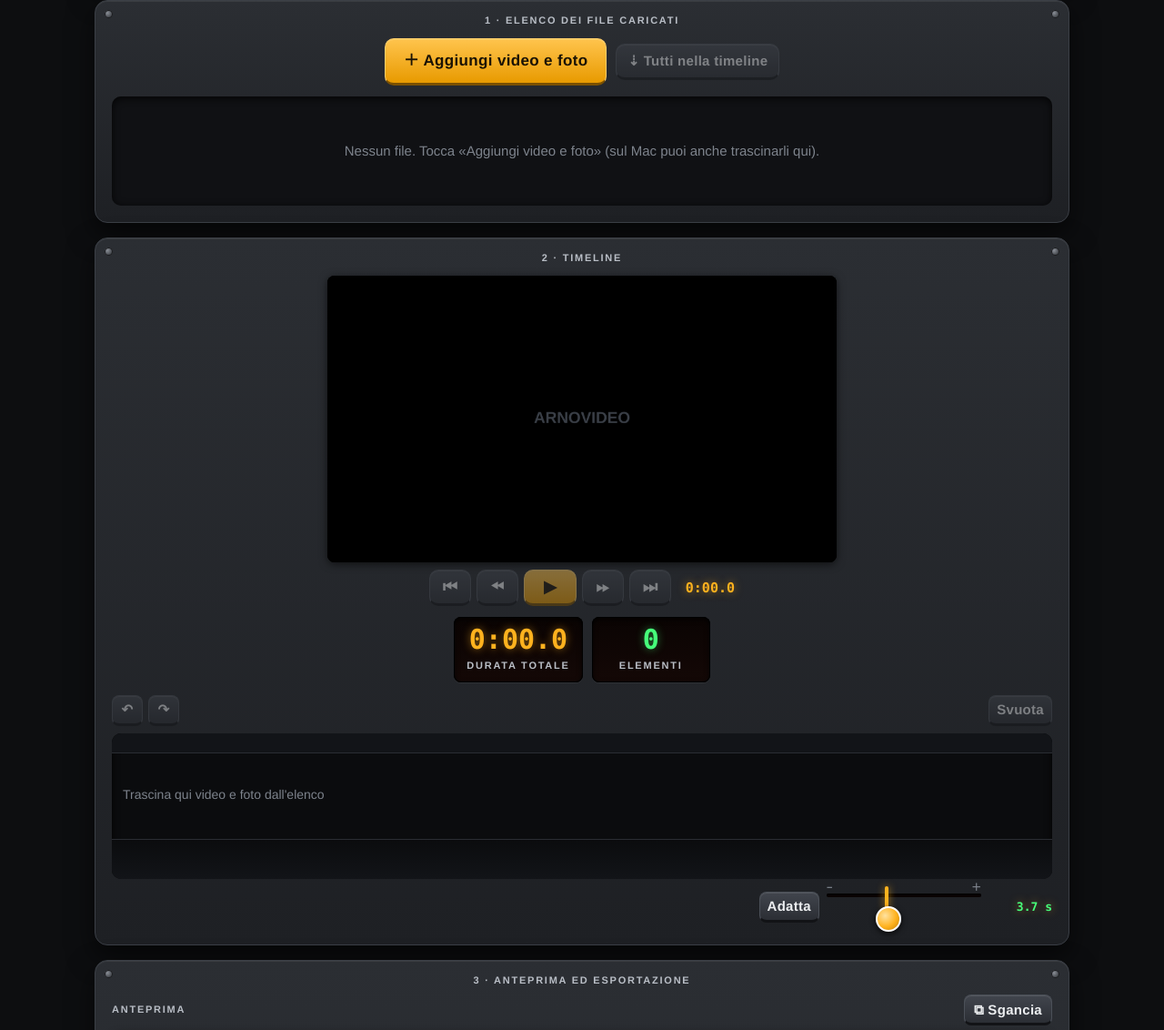
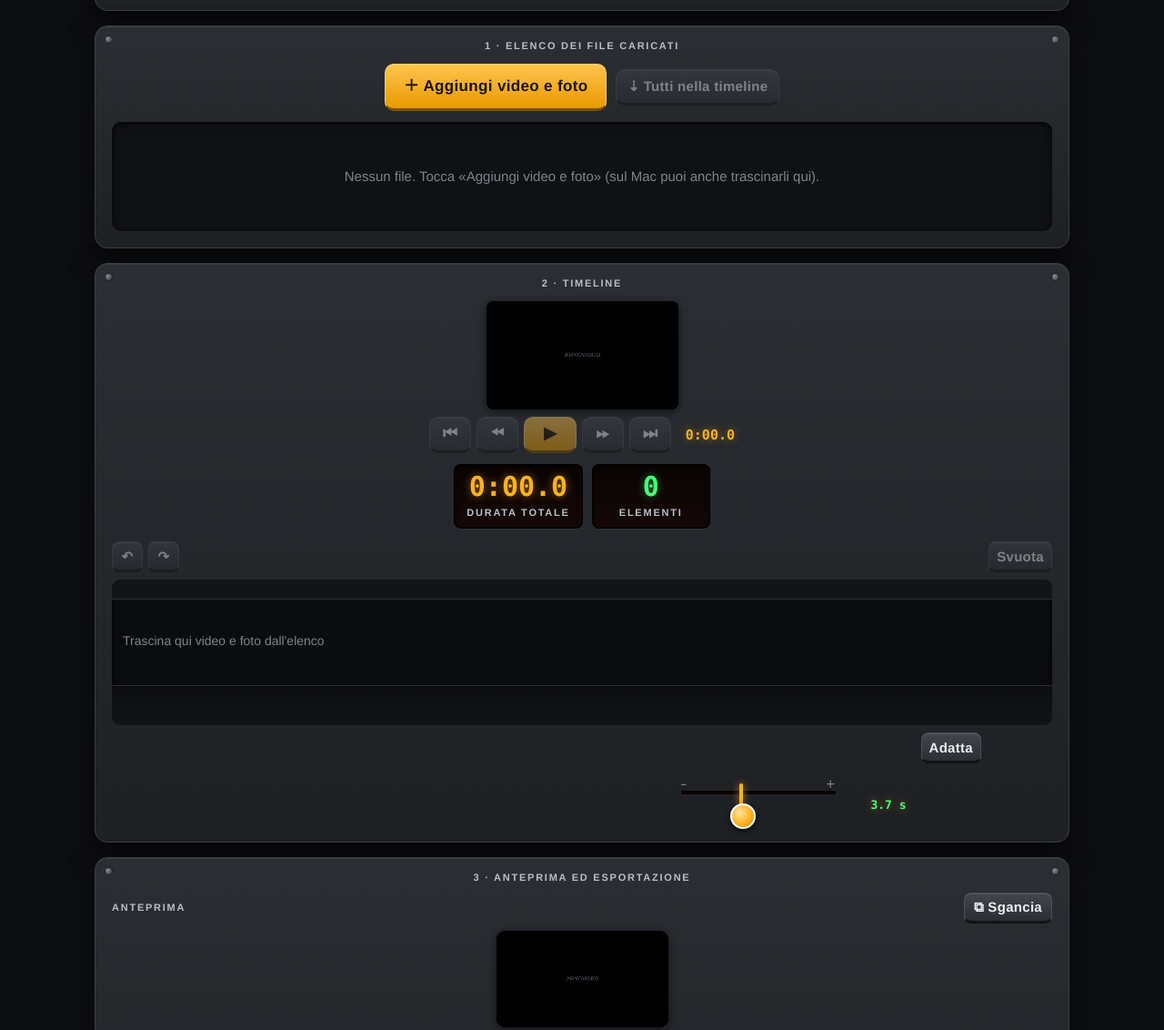
Before and after one commit to maarnone52-oss/Prove, a plain HTML site: page arnovideo/index.html in a window 1280 px wide. Shown: the part 347-1479 px from the top of the page at 91% size. Drawn offline with Linux system fonts and the light colour scheme.

Commit message:
ARNOVIDEO prova: modifiche grafiche da ARNODESIGN (logo su due righe, schermi più piccoli e centrati, Adatta sopra lo zoom)
Co-Authored-By: Claude Opus 5.5 <noreply@anthropic.com>
Claude-Session: https://claude.ai/code/session_017j9rKu6AFE7x1MRohipmCj

```diff
--- a/app.json
+++ b/app.json
@@ -7,7 +7,7 @@
  {
   "cartella": "arnovideo",
   "nome": "ARNOVIDEO",
-  "stato": "Uguale alla definitiva — nessuna modifica in prova"
+  "stato": "1.10.0 + modifiche grafiche in prova (14/11): logo su due righe, schermo timeline e anteprima più piccoli, «Adatta» sopra lo zoom"
  },
  {
   "cartella": "podpro",
--- a/arnovideo/index.html
+++ b/arnovideo/index.html
@@ -242,6 +242,21 @@ body.showhelp .help:not([hidden]){display:block!important}
  background:radial-gradient(circle at 35% 35%,#ffe2a0,#ffb21e 55%,#c47f00);border:2px solid #fff;box-shadow:0 2px 6px rgba(0,0,0,.8)}
 #zslider.drag #zthumb::after{transform:scale(1.15)}
 #zLbl{min-width:70px}
+
+/* === PROVA 14/11/2026: modifiche fatte in ARNODESIGN === */
+/* logo: ARNO sopra, VIDEO sotto e spostato a destra */
+.wordmark .a,.wordmark .b{display:block;text-align:left}
+.wordmark .b{margin-left:86px;margin-top:-12px}
+/* schermo della timeline più piccolo e centrato */
+#mirrorBox{max-width:211px}
+/* anteprima più piccola e centrata */
+#pvScreen{max-width:189px;margin-left:auto;margin-right:auto}
+/* «Adatta» sopra la barra dello zoom, all'altezza del «+» */
+.zoombox{flex-wrap:wrap}
+.zoombox::before{content:'';flex-basis:100%;height:0;order:0}
+#zFit{order:-1;margin:0 78px 6px auto}
+#zslider{margin-left:76px}
+/* === fine modifiche di prova === */
 </style>
 </head>
 <body>
```
